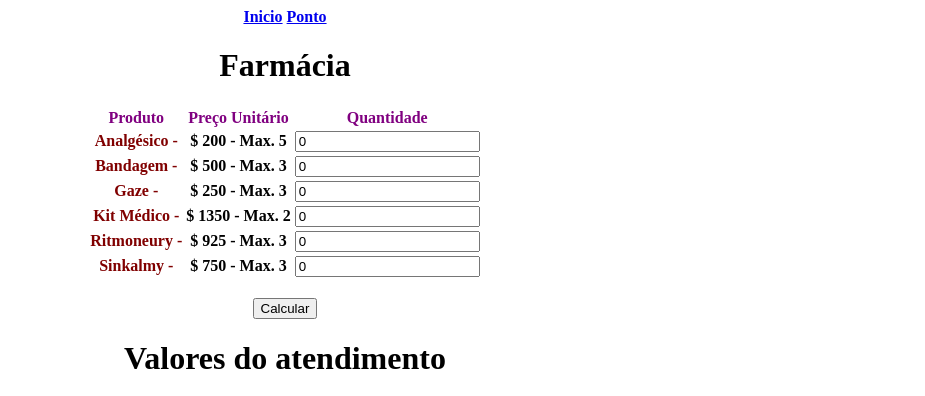
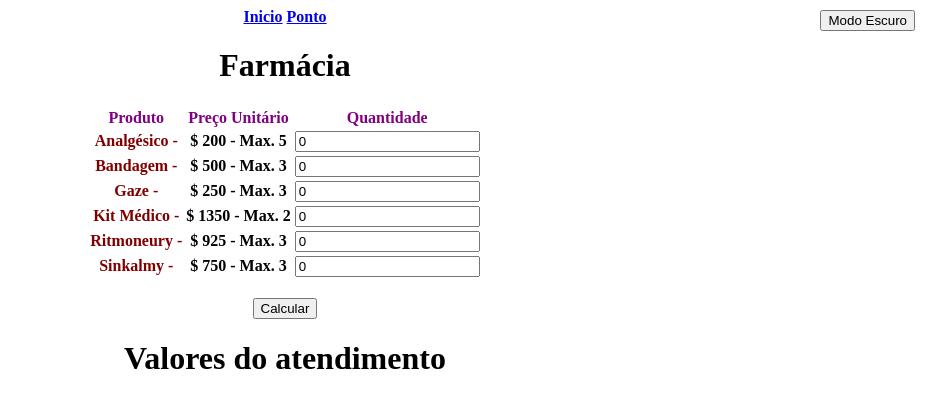
Before and after one commit to JackyMayers/farmacia, a plain HTML site: page index.html in a window 1280 px wide. Shown: the top 396 px of the page, without its empty margins (355-1280 px from the left). Drawn offline with Linux system fonts and the light colour scheme.

Commit message:
Update index.html

```diff
--- a/index.html
+++ b/index.html
@@ -1,17 +1,41 @@
-
 <!DOCTYPE html>
 <html>
 <head>
     <title>Farmacia</title>
+    <style>
+
+        body.light-mode {
+            background-color: white;
+            color: black;
+        }
+
+
+        body.dark-mode {
+            background-color: black;
+            color: white;
+        }
+
+
+        #dark-mode-button {
+            position: absolute;
+            top: 10px;
+            right: 10px;
+        }
+    </style>
 </head>
 
-<body>
+<body class="light-mode">
+
+
+    <button id="dark-mode-button" onclick="toggleDarkMode()">Modo Escuro</button>
+
     <center>
         <b>
-    <a href="https://tairritadotio.github.io/index.html">Inicio</a>
-    <a href="https://tairritadotio.github.io/pontohrd/">Ponto</a>
+            <a href="https://tairritadotio.github.io/index.html">Inicio</a>
+            <a href="https://tairritadotio.github.io/pontohrd/">Ponto</a>
         </b>
     </center>
+
     <center>
         <h1>Farmácia</h1>
 
@@ -55,33 +79,29 @@
                         <th>$ 750 - Max. 3</th>
                         <th><input type="number" class="quantidade" min="0" value="0"></th>
                     </tr>
-
-
                 </tbody>
-
             </table>
-
             <br>
             <input type="submit" value="Calcular">
         </form>
 
         <div id="resultado">
-            <!-- O resultado será exibido aqui -->
+
         </div>
 
         <script>
             document.getElementById("calculadoraForm").addEventListener("submit", function (event) {
                 event.preventDefault();
 
-                // Obter todos os campos de quantidade
+
                 var quantidades = document.getElementsByClassName("quantidade");
 
-                // Definir os preços dos produtos (pode ser melhorado com um objeto ou banco de dados)
+
                 var precos = [200, 500, 250, 1350, 925, 750];
 
                 var valorTotal = 0;
 
-                // Calcular o valor total somando os produtos diferentes com as quantidades correspondentes
+
                 for (var i = 0; i < quantidades.length; i++) {
                     var quantidade = parseFloat(quantidades[i].value);
                     valorTotal += quantidade * precos[i];
@@ -90,50 +110,49 @@
                 // Exibir o resultado
                 document.getElementById("resultado").innerHTML = "Valor Total: $" + valorTotal.toFixed(2);
             });
+
+
+            function toggleDarkMode() {
+                const body = document.body;
+                if (body.classList.contains("dark-mode")) {
+                    body.classList.remove("dark-mode");
+                } else {
+                    body.classList.add("dark-mode");
+                }
+            }
         </script>
+
         <h1>Valores do atendimento</h1>
         <table>
             <thead>
                 <tr>
                     <th><font color="purple">Civis - </font></th>
                     <th><font color="red">$500</font></th>
-
                 </tr>
             </thead>
             <thead>
                 <tr>
                     <th><font color="purple">Policial fardado - </font></th>
                     <th><font color="red">$ 250</font></th>
-
                 </tr>
             </thead>
             <thead>
                 <tr>
                     <th><font color="purple">Doadores de sangue - </font></th>
                     <th><font color="red">Grátis dentro de 3 horas após a doação</font></th>
-
                 </tr>
             </thead>
             <thead>
                 <tr>
                     <th><font color="purple">Psicotecnicos caça e policia - </font></th>
                     <th><font color="red">$ 1500</font></th>
-
                 </tr>
             </thead>
+        </table>
+    </center>
 
-
-        </table>
-
-
-    </center>
     <center>
         <img src="https://cdn.discordapp.com/attachments/1121604849159647273/1159490770890403870/hrd-removebg-preview.png?ex=653136ee&is=651ec1ee&hm=e7c110624646f6ef6d9a2825a776b9b84d176745357000158907c7b30814a339&" alt="">
     </center>
 </body>
-
-
-
-
-
 </html>
```
